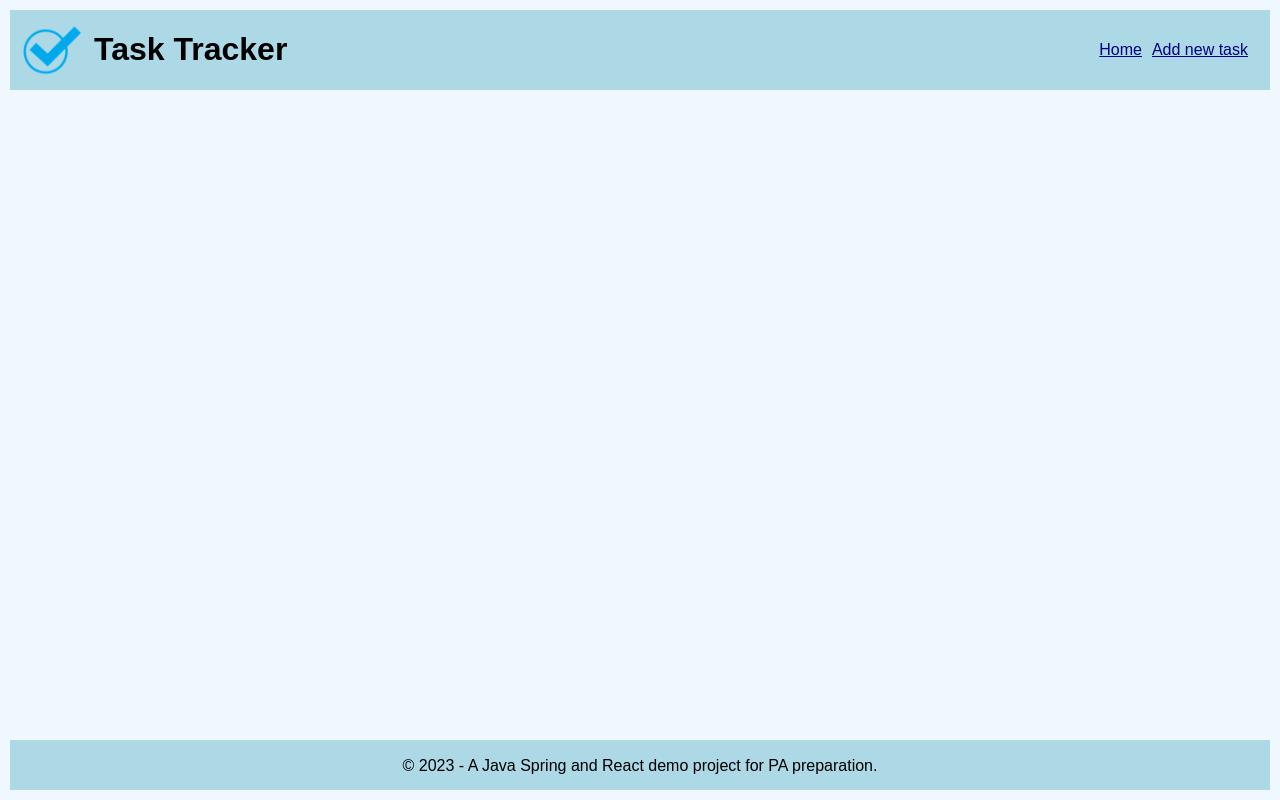
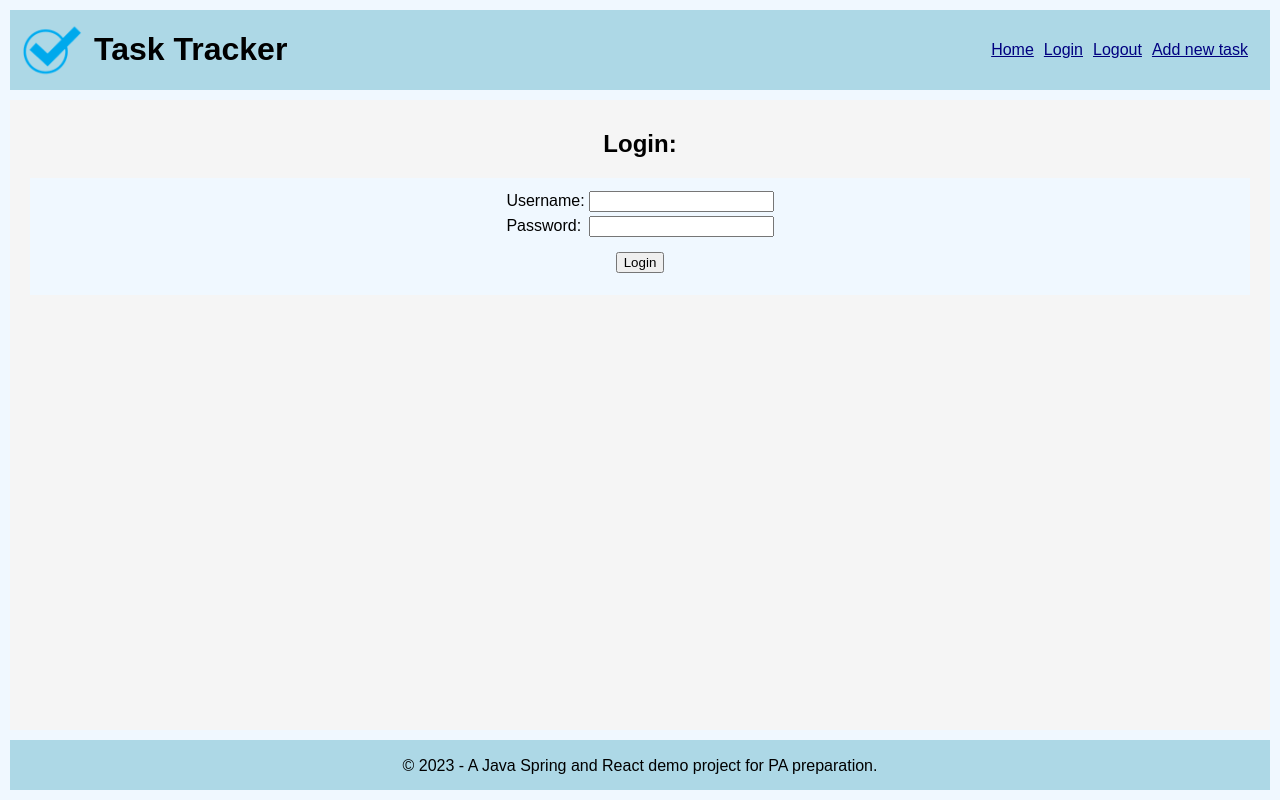
Before and after one commit to Philippovitsch/pa-preparation-project, a React (Vite) app in the folder frontend/: page /login in a window 1280 px wide. Built offline with nearby package versions, Linux system fonts and the light colour scheme.

Commit message:
frontend: Implement business logic of Milestone 3

```diff
--- a/frontend/package.json
+++ b/frontend/package.json
@@ -10,6 +10,7 @@
   },
   "dependencies": {
     "axios": "^1.3.5",
+    "buffer": "^6.0.3",
     "react": "^18.2.0",
     "react-dom": "^18.2.0",
     "react-router-dom": "^6.10.0"
--- a/frontend/src/App.jsx
+++ b/frontend/src/App.jsx
@@ -3,6 +3,8 @@ import Tasks from "./components/Tasks";
 import Footer from "./components/Footer";
 import Header from "./components/Header";
 import CreateTask from "./components/CreateTask";
+import Login from "./components/Login";
+import Logout from "./components/Logout";
 
 export default function App() {
   return (
@@ -11,6 +13,8 @@ export default function App() {
       <Routes>
         <Route path="/" exact element={ <Tasks /> } />
         <Route path="/new-task" element={ <CreateTask /> } />
+        <Route path="/login" element={ <Login /> } />
+        <Route path="/logout" element={ <Logout /> } />
       </Routes>
       <Footer />
     </>
--- a/frontend/src/components/Header.jsx
+++ b/frontend/src/components/Header.jsx
@@ -7,6 +7,8 @@ export default function Header() {
       <h1>Task Tracker</h1>
       <div className='navbar'>
         <Link to="/">Home</Link>
+        <Link to="login">Login</Link>
+        <Link to="logout">Logout</Link>
         <Link to="new-task">Add new task</Link>
       </div>
     </div>
--- /dev/null
+++ b/frontend/src/components/Login.jsx
@@ -0,0 +1,38 @@
+import { useState } from "react"
+import { useNavigate } from "react-router-dom";
+
+export default function Login() {
+  const [username, setUsername] = useState("");
+  const [password, setPassword] = useState("");
+
+  const navigate = useNavigate();
+
+  const performLogin = () => {
+    localStorage.setItem("username", username);
+    localStorage.setItem("password", password);
+    navigate("/");
+  };
+
+  return (
+    <div className="content">
+      <center>
+        <h2>Login:</h2>
+        <div className="card-element">
+          <table>
+            <tbody>
+              <tr>
+                <td>Username:</td>
+                <td><input type="text" id="task-name" onChange={ (event) => setUsername(event.target.value) }/></td>
+              </tr>
+              <tr>
+                <td>Password:</td>
+                <td><input type="password" onChange={ (event) => setPassword(event.target.value) }/></td>
+              </tr>
+            </tbody>
+          </table>
+          <input type="button" value="Login" className="button" onClick={ performLogin } />
+        </div>
+      </center>
+    </div>
+  );
+}
--- /dev/null
+++ b/frontend/src/components/Logout.jsx
@@ -0,0 +1,24 @@
+import { useEffect } from "react"
+import { useNavigate } from "react-router-dom";
+
+export default function Logout() {
+  const navigate = useNavigate();
+  const performLogout = () => {
+    localStorage.removeItem("username");
+    localStorage.removeItem("password");
+    setTimeout(() => navigate("/"), 1500);
+  };
+
+  useEffect(() => {
+    performLogout();
+  }, []);
+
+  return (
+    <div className="content">
+      <center>
+        <h2>Logout:</h2>
+        Performing logout...
+      </center>
+    </div>
+  );
+}
--- a/frontend/src/functions/fetch.js
+++ b/frontend/src/functions/fetch.js
@@ -1,10 +1,27 @@
 import axios from "axios";
+import { Buffer } from 'buffer';
 
-const url = "http://localhost:8080/api"
 const axiosInstance = axios.create();
 
+function getAxiosConfig(subDomain, requestMethod, requestBody) {
+  const username = localStorage.getItem("username");
+  const password = localStorage.getItem("password");
+  const token = `${username}:${password}`;
+  const encodedToken = Buffer.from(token).toString('base64');
+  const config = {
+    method: requestMethod,
+    url: "http://localhost:8080" + subDomain,
+    headers: {
+      "Authorization": "Basic " + encodedToken
+    },
+    data: requestBody
+  };
+  return config;
+}
+
 export function getAllTasks() {
-  return axiosInstance.get(url + "/tasks/all")
+  const axiosConfig = getAxiosConfig("/api/tasks/all", "GET", {});
+  return axiosInstance(axiosConfig)
     .then(response => {
       return response.data;
     })
@@ -15,7 +32,8 @@ export function getAllTasks() {
 }
 
 export function saveNewTask(task) {
-  return axiosInstance.post(url + "/tasks", task)
+  const axiosConfig = getAxiosConfig("/api/tasks", "POST", task);
+  return axiosInstance(axiosConfig)
     .then(response => {
       return response;
     })
@@ -26,7 +44,8 @@ export function saveNewTask(task) {
 }
 
 export function deleteTaskByName(name) {
-  return axiosInstance.delete(url + `/tasks/${name}`)
+  const axiosConfig = getAxiosConfig(`/api/tasks/${name}`, "DELETE", {});
+  return axiosInstance(axiosConfig)
     .then(response => {
       return response;
     })
--- a/frontend/src/logic/CreateTaskLogic.js
+++ b/frontend/src/logic/CreateTaskLogic.js
@@ -1,10 +1,13 @@
 import { useState } from "react";
 import { saveNewTask } from "../functions/fetch";
+import { useNavigate } from "react-router-dom";
 
 const createTaskLogic = () => {
   const [name, setName] = useState("");
   const [description, setDescription] = useState("");
   const [successMessage, setSuccessMessage] = useState("");
+
+  const navigate = useNavigate();
 
   const saveTask = async () => {
     const newTask = {
@@ -17,6 +20,7 @@ const createTaskLogic = () => {
 
     if (response.status == 200) {
       setSuccessMessage("Successfully saved card!");
+      setTimeout(() => navigate("/"), 1500);
     } else {
       setSuccessMessage("Error while saving card");
     }
```
